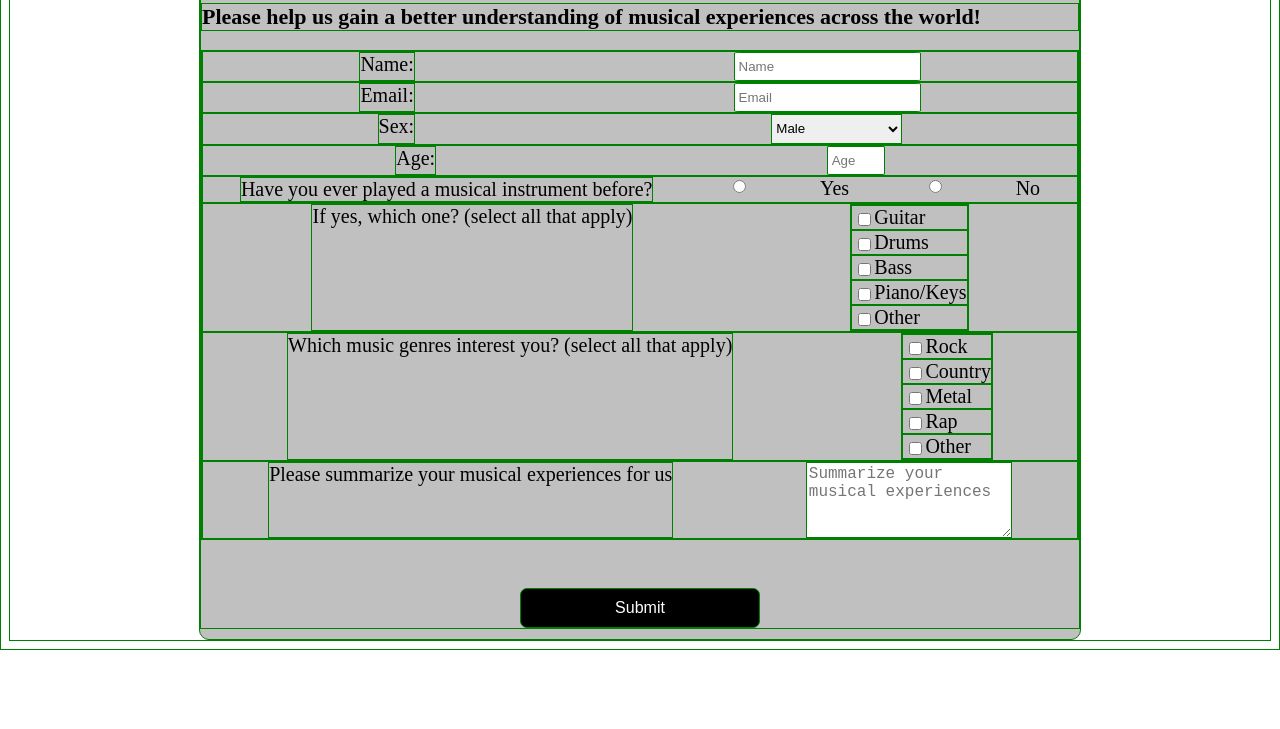
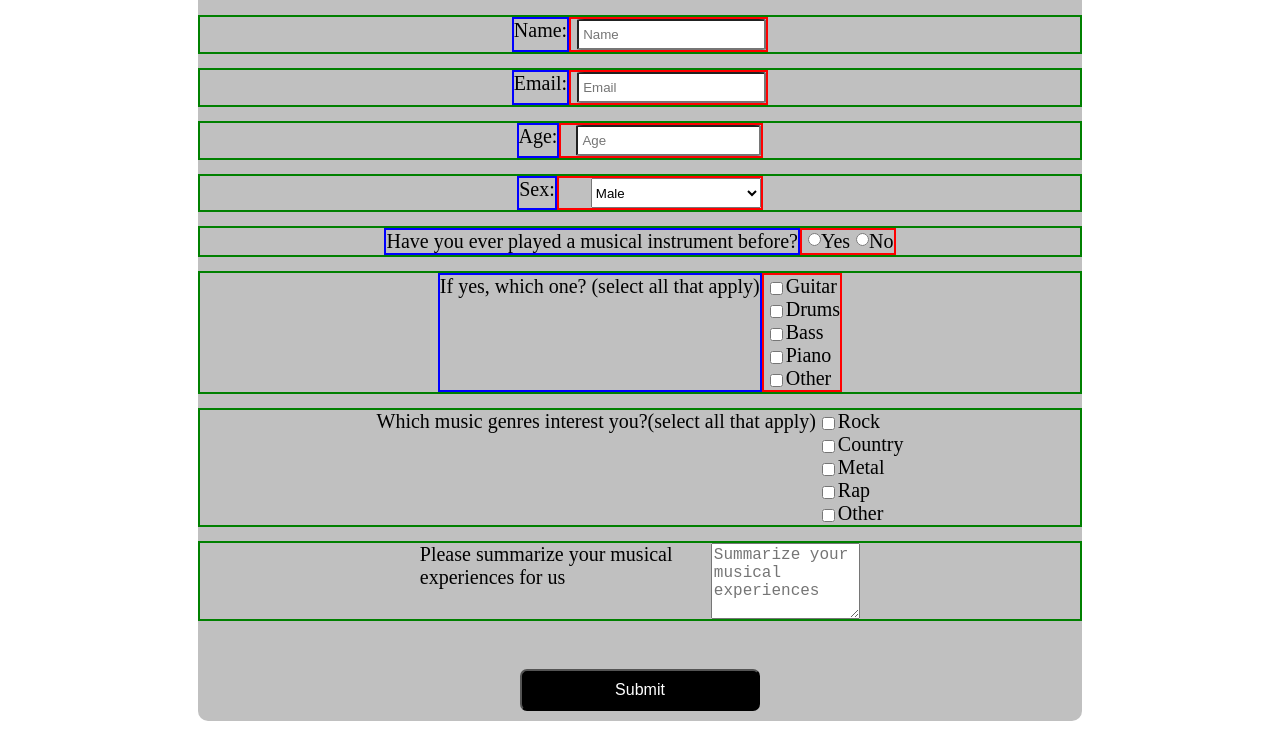
Before and after one commit to EricK425/freecodecamp_projects, a plain HTML site: page responsive_web_design_projects/survey_form/index.html in a window 1280 px wide. Shown: the part 119-848 px from the top of the page. Before the commit the page ends 800 px from the top, so only its background shows below. Drawn offline with Linux system fonts and the light colour scheme.

Commit message:
update flexbox/styling for top 4 fields

```diff
--- a/responsive_web_design_projects/survey_form/index.html
+++ b/responsive_web_design_projects/survey_form/index.html
@@ -14,56 +14,100 @@
       <h2 id="survey-mission">Please help us gain a better understanding of musical experiences across the world!</h2>
     <div id="form-div">
 
+      <!-- <div id="left"> -->
         <div class="flex-field">
-          <label id="name-label" for="name">Name:</label>
-          <input id="name" type="text" name="name" placeholder="Name" required>
+          <div class="flex-left">
+            <label id="name-label" for="name">Name:</label>
+          </div>
+
+          <div class="flex-right">
+            <input id="name" type="text" name="name" placeholder="Name" required>
+          </div>
+
+        </div>
+
+        <div class="flex-field">
+          <div class="flex-left">
+
+            <label id="email-label" for="email">Email:</label>
+          </div>
+
+          <div class="flex-right">
+
+            <input id="email" type="email" name="email"
+            placeholder="Email" required>
+          </div>
+
+        </div>
+
+
+
+        <div class="flex-field">
+          <div class="flex-left">
+
+            <label id="number-label" for="age">Age:</label>
+          </div>
+          <div class="flex-right">
+
+            <input id="number" type="number" name="age" placeholder="Age" min="5" max="99" required>
+          </div>
+        </div>
+
+        <div class="flex-field">
+          <div class="flex-left">
+
+            <label id="sex-label" for="sex">Sex:</label>
+          </div>
+          <div class="flex-right">
+
+            <select name="sex" id="dropdown">
+
+            <option value="male">Male</option>
+            <option value="female">Female</option>
+            </select>
+          </div>
+
+        </div>
+
+
+        <div class="flex-field">
+          <div class="flex-left">
+
+          <label id="previous-exp-label" for="previous-exp">Have you ever played a musical instrument before?</label>
+          </div>
+          <div class="flex-right">
+
+            <input id="yes" type="radio" name="previous-exp" value="yes">Yes
+
+            <input id="no"  type="radio"  name="previous-exp" value="no">No
+          </div>
+
+        </div>
+
+        <div class="flex-field">
+          <div class="flex-left">
+
+
+            <label class="instruments-question" for="question-response">If yes, which one? (select all that apply)</label>
+
+          </div>
+          <div class="flex-right">
+
+            <ul>
+              <li><input type="checkbox" id="guitar-choice" value="guitar">Guitar</li>
+              <li><input type="checkbox" id="drums-choice" value="drums">Drums</li>
+              <li><input type="checkbox" id="bass-choice" value="bass">Bass</li>
+              <li><input type="checkbox" id="piano-choice" value="piano">Piano</li>
+              <li><input type="checkbox" id="other-choice" value="other">Other</li>
+            </ul>
+          </div>
+
         </div>
 
 
         <div class="flex-field">
 
-          <label id="email-label" for="email">Email:</label>
-          <input id="email" type="email" name="email"
-          placeholder="Email" required>
-
-        </div>
-
-        <div class="flex-field">
-          <label id="sex-label" for="sex">Sex:</label>
-          <select name="sex" id="dropdown">
-            <option value="male">Male</option>
-            <option value="female">Female</option>
-          </select>
-
-
-        </div>
-        <div class="flex-field">
-          <label id="number-label" for="age">Age:</label>
-          <input id="number" type="number" name="age" placeholder="Age" min="5" max="99" required>
-        </div>
-
-        <div class="flex-field align-left">
-          <label id="previous-exp-label" for="previous-exp">Have you ever played a musical instrument before?</label>
-          <input id="yes" type="radio" name="previous-exp" value="yes">Yes
-
-          <input id="no"  type="radio"  name="previous-exp" value="no">No
-        </div>
-
-        <div class="flex-field">
-
-        <label class="instruments-question" for="question-response">If yes, which one? (select all that apply)</label>
-          <ul>
-            <li><input type="checkbox" id="guitar-choice" value="guitar">Guitar</li>
-            <li><input type="checkbox" id="drums-choice" value="drums">Drums</li>
-            <li><input type="checkbox" id="bass-choice" value="bass">Bass</li>
-            <li><input type="checkbox" id="piano-choice" value="piano">Piano/Keys</li>
-            <li><input type="checkbox" id="other-choice" value="other">Other</li>
-          </ul>
-        </div>
-
-
-        <div class="flex-field">
-          <label id="genre-question" for="genre-response">Which music genres interest you? (select all that apply)</label>
+          <label id="genre-question" for="genre-response">Which music genres interest you?(select all that apply)</label>
           <ul>
             <li><input type="checkbox" id="" value="guitar">Rock</li>
             <li><input type="checkbox" id="" value="drums">Country</li>
@@ -72,15 +116,20 @@
             <li><input type="checkbox" id="" value="other">Other</li>
           </ul>
 
+
         </div>
 
         <div class="flex-field">
+          <div class="flex-grow">
+
           <label id="text-box-label" for="">Please summarize your musical experiences for us</label>
           <textarea id="text-box" class="input-field" style="height:70px; width:200px;resize:vertical;" name="comment" placeholder="Summarize your musical experiences"></textarea>
+          </div>
 
         </div>
 
 
+      <!-- </div> left -->
 
 
     </div>
--- a/responsive_web_design_projects/survey_form/style.css
+++ b/responsive_web_design_projects/survey_form/style.css
@@ -1,6 +1,8 @@
-* {
+/* * {
   border: solid 1px green;
-}
+} */
+
+
 
 h1, p {
   text-align: center;
@@ -12,16 +14,26 @@
 
 #survey-mission {
   font-size: 22px;
+  text-align: center;
 }
 
+
+
 #form-div {
-  display: flex;
-  flex-direction: column;
+  /* display: flex; */
+  /* flex-direction: row; */
+  /* justify-content: space-between; */
   /* grid-template-columns: 100%; */
-  margin: 0 auto;
+  /* margin: 0 auto; */
   min-width: 60%;
   font-size: 20px;
 
+}
+
+#left-div,
+#right-div {
+  /* display: flex;
+  flex-direction: row; */
 }
 
 #survey-div {
@@ -30,16 +42,63 @@
   flex-direction: row; */
   /* display: flex; */
   background: #c0c0c0;
-  min-width: 41%;
+  min-width: 60%;
   margin: 0 15%;
   border-radius: 10px;
   padding-bottom: 10px;
 }
 
+
+
+#dropdown {
+  width: 170px;
+  margin-left: 32px;
+}
+
+#number {
+  width: 173px;
+  margin-left: 15px;
+}
+
+.buttons {
+  display: flex;
+  align-items: center;
+}
+
+.flex-grow {
+  flex-basis: 50%;
+  display: flex;
+  justify-content: space-between;
+  /* flex-grow: 1; */
+}
+.flex-field {
+  border: solid green 2px;
+}
+
+.flex-left {
+  border: solid blue 2px;
+}
+.flex-right {
+  border: solid red 2px;
+}
+
 .flex-field {
   display: flex;
   flex-direction: row;
-  justify-content: space-around;
+  justify-content: center;
+  align-items: stretch;
+  margin-top: 14px;
+}
+
+.flex-left {
+  display: flex;
+  align-items: stretch;
+  /* justify-content: center; */
+}
+
+.flex-right {
+  display: flex;
+  justify-content: flex-end;
 }
 
 .align-left {
@@ -58,7 +117,12 @@
   height: 30px;
   display: flex;
   width: 15%;
-  margin-left: 7px;
+  /* margin-left: 17px; */
+}
+
+option {
+  display: flex;
+  flex-direction: row;
 }
 
 
@@ -78,7 +142,6 @@
   list-style-type: none;
   list-style-position: inside;
   text-align: left;
-  /* margin-left: -39px; */
 }
 
 ul {
@@ -92,10 +155,6 @@
   margin-right: 3px;
 }
 
-input[name="age"] {
-  /* width: 50px; */
-  display: flex;
-}
 
 /* .instruments-question {
   margin-bottom: 3.5em;
```
